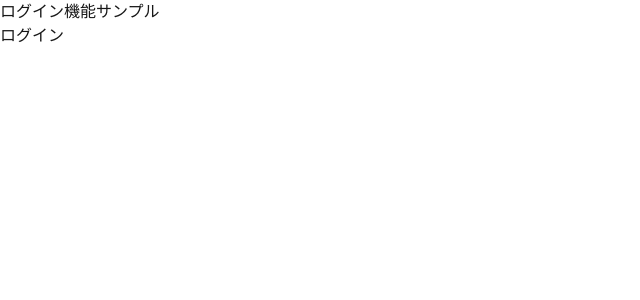
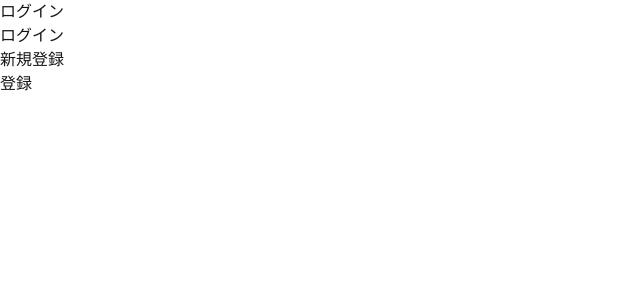
Before and after one commit to X13467980/crystarise-frontend, a Next.js app: page / in a window 1280 px wide. Shown: the top 300 px of the page, without its empty margins (0-640 px from the left). Built offline with nearby package versions, Linux system fonts and the light colour scheme.

Commit message:
register button added

```diff
--- a/src/app/page.tsx
+++ b/src/app/page.tsx
@@ -1,10 +1,13 @@
 import LoginButton from "@/feature/login/login";
+import RegisterButton from "@/feature/register/register";
 
 function Home() {
   return (
     <div>
-      <h1>ログイン機能サンプル</h1>
+      <h2>ログイン</h2>
       <LoginButton />
+      <h2>新規登録</h2>
+      <RegisterButton />
     </div>
   );
 }
--- /dev/null
+++ b/src/feature/register/register.tsx
@@ -0,0 +1,7 @@
+const RegisterButton = () =>{
+    //button only
+    return (
+        <button>登録</button>
+    )
+};
+export default RegisterButton;
```
